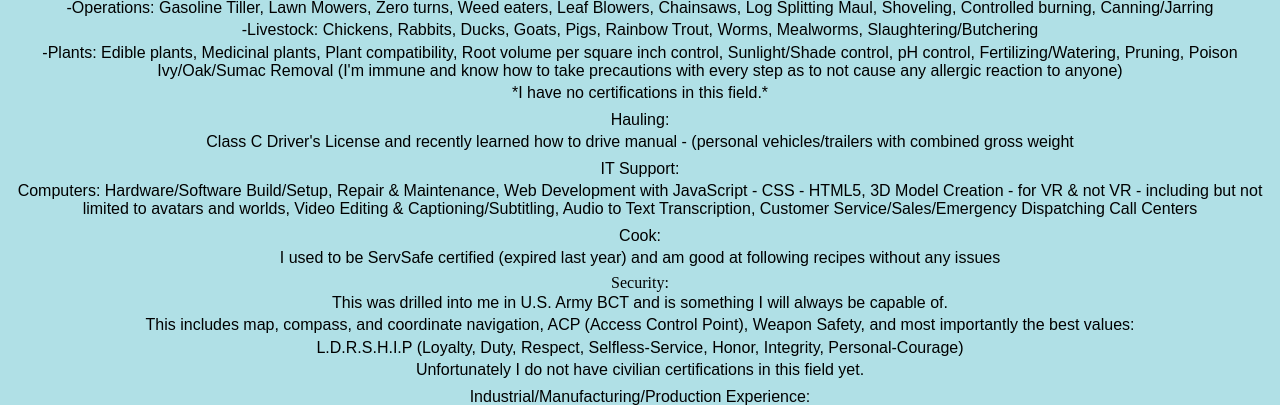
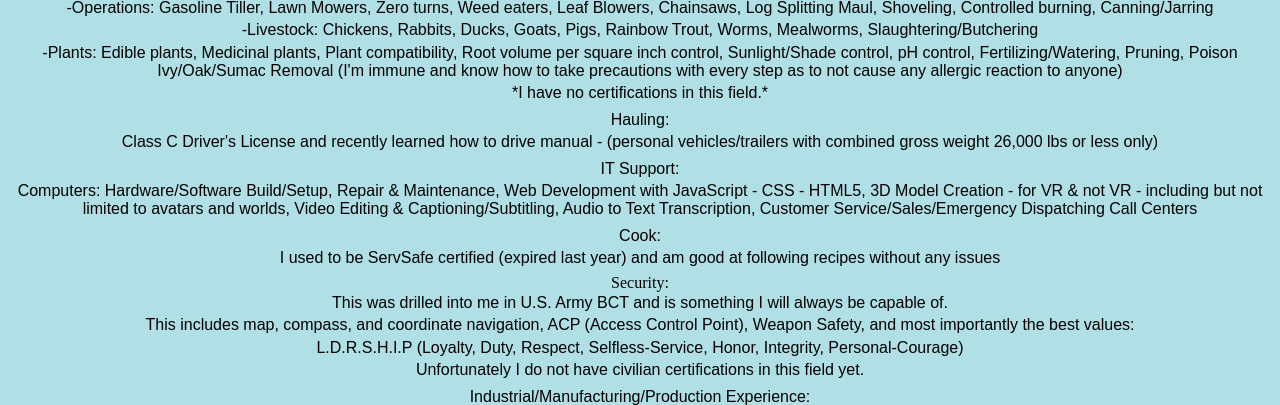
Before and after one commit to Jimmie-Westbrook/Portfolio-Website, a plain HTML site: page index.html in a window 1280 px wide. Shown: the part 674-1079 px from the top of the page. Drawn offline with nearby package versions, Linux system fonts and the light colour scheme.

Commit message:
Update index.html

```diff
--- a/index.html
+++ b/index.html
@@ -33,7 +33,7 @@
 <p> *I have no certifications in this field.* </p> </li>
                   <li> <p> Hauling: </p>
                     <p> Class C Driver's License and recently learned how to drive manual -
-                    (personal vehicles/trailers with combined gross weight </= 26,000 lbs. only) </p> </li>
+                    (personal vehicles/trailers with combined gross weight 26,000 lbs or less only) </p> </li>
                   <li> <p> IT Support: </p>
                     <p> Computers: Hardware/Software Build/Setup, Repair & Maintenance,
                     Web Development with JavaScript - CSS - HTML5, 3D Model Creation - for VR & not VR - including but not limited to avatars and worlds,
```
